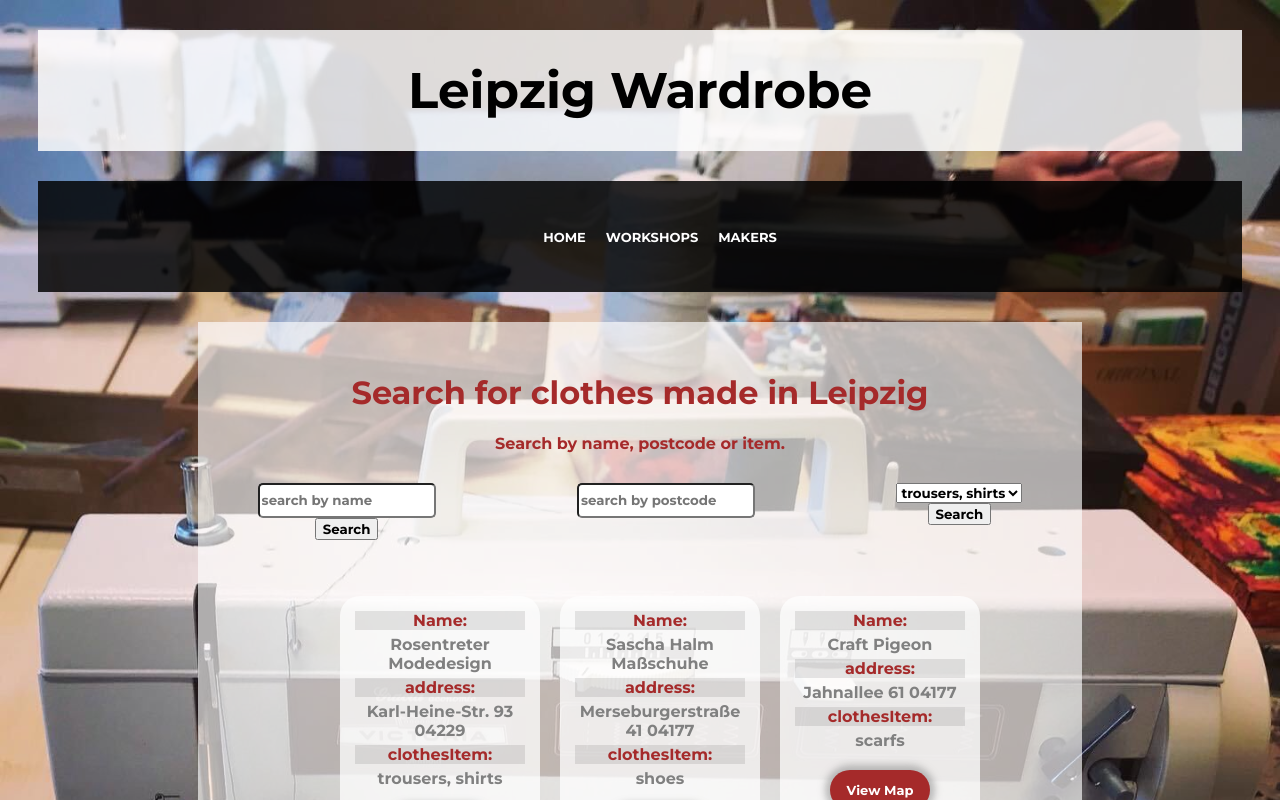
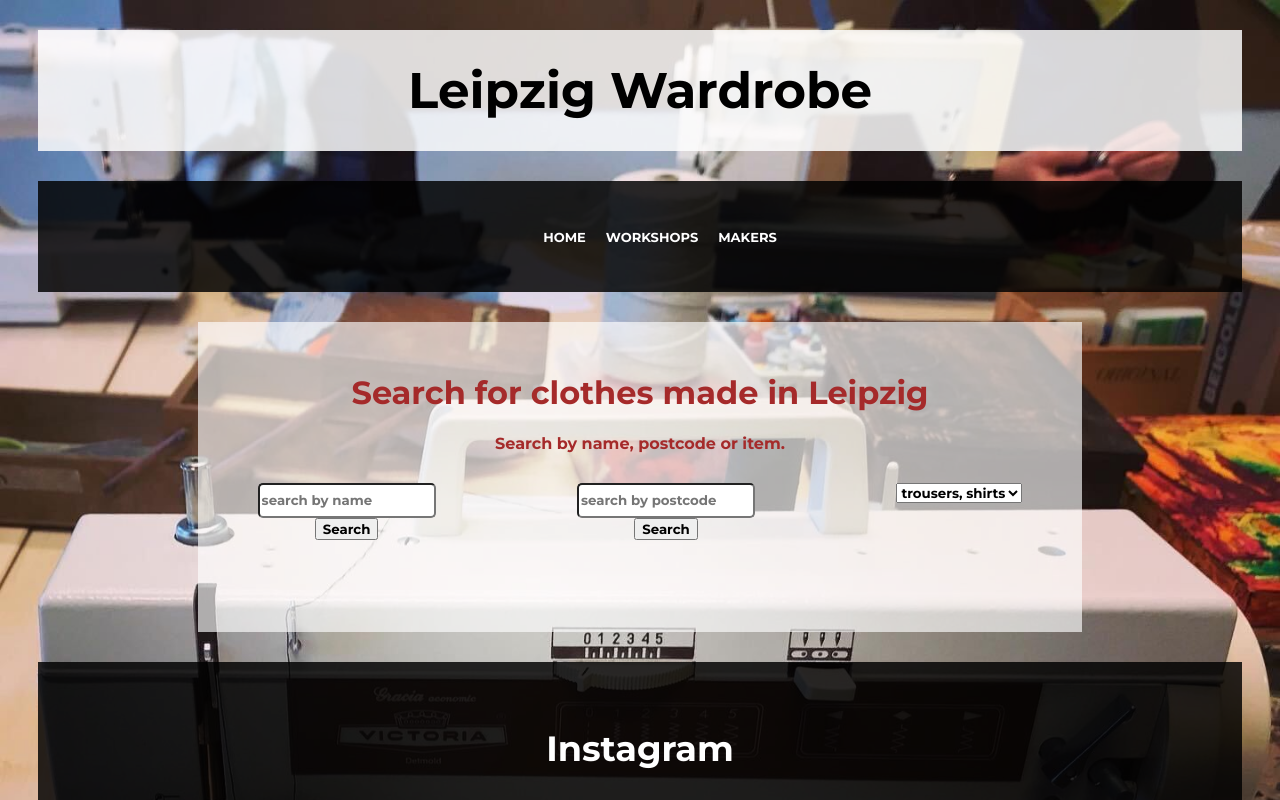
Before and after one commit to Laurazig/leipzig-wardrobe-react, a React (Create React App) app: page /makers in a window 1280 px wide. Shown: the top 800 px of the page. Built offline with nearby package versions, Linux system fonts and the light colour scheme.

Commit message:
droüp down working

```diff
--- a/src/Views/makers/Makers.jsx
+++ b/src/Views/makers/Makers.jsx
@@ -4,60 +4,30 @@ import "./makers.scss"
 import '../../sass/index.scss'
 import makersDB from "../../data.json"
 
-let filteredDate = []
+let filteredData = []
 
 makersDB.forEach(item => {
   console.log(item)
-  let foundItem = filteredDate.some(element => element.clothesItem === item.clothesItem)
+  let foundItem = filteredData.some(element => element.clothesItem === item.clothesItem)
   if (!foundItem) {
-    filteredDate.push(item)
+    filteredData.push(item)
   }
 })
-console.log(filteredDate)
+console.log(filteredData)
 const Makers = () => {
   const [makers, setMakers] = useState([])
   //const [maker, setMaker] = useState([]);
   const [searchName, setSearchName] = useState("");
   const [searchZip, setSearchZip] = useState("");
-  //const [searchClothesItem, setSearchClothesItem] = useState("");
-  const [clothes, setClothes] = useState(["All Clothes"]);
+  //const [ searchClothesItem, setSearchClothesItem ] = useState("");
+  const [ clothes, setClothes ] = useState(["All Clothes"]);
+  const [ filter, setFilter ] = useState()
 
   useEffect(() => {
     setMakers(pretendFetchMakers)
   }, []);
   const pretendFetchMakers = () => {
-    return [
-      {
-        "_id": "62f0271d932613db1ae03b75",
-        "name": "Rosentreter Modedesign",
-        "address": {
-          "building": "93",
-          "street": "Karl-Heine-Str.",
-          "postcode": "04229"
-        },
-        "clothesItem": "trousers, shirts"
-      },
-      {
-        "_id": "62f02836932613db1ae03b76",
-        "name": " Sascha Halm Maßschuhe",
-        "address": {
-          "building": "41",
-          "street": "Merseburgerstraße",
-          "postcode": "04177"
-        },
-        "clothesItem": "shoes"
-      },
-      {
-        "_id": "62f02970932613db1ae03b77",
-        "name": "Craft Pigeon",
-        "address": {
-          "building": "61",
-          "street": "Jahnallee",
-          "postcode": "04177"
-        },
-        "clothesItem": "scarfs"
-      }
-    ]
+    return
   }
 
   const onChangeSearchName = () => {
@@ -73,8 +43,17 @@ const Makers = () => {
   const onChangeSearchZip =()=>{
     //maker.zip
   }
+  const findByZip =()=>{
+    //maker.zip
+  }
 
-
+  const onChangeSearchClothesItem = (e) => {
+    // maker.clothesItem
+    setFilter(e.target.value)
+  }
+  const findByClothesItem = () => {
+    // maker.clothesItem
+  }
   return (
     <div className="containerMain">
       <div className="container">
@@ -109,7 +88,7 @@ const Makers = () => {
               value={searchZip}
             // onChange={onChangeSearchZip}
             />
-            {/* <div className="input-group-append">
+            <div className="input-group-append">
               <button
                 className="btn btn-outline-secondary"
                 type="button"
@@ -117,19 +96,18 @@ const Makers = () => {
               >
                 Search
               </button>
-            </div> */}
+            </div>
           </div>
           <div className="searchDropdown">
-            {/* <select onChange={onChangeSearchClothesItem}> */}
-            <select>
-              {filteredDate.map((maker, index) => {
+            <select onChange={onChangeSearchClothesItem}>
 
+              {filteredData.map((maker, index) => {
                 return (
                   <option value={maker.clothesItem} key={index}> {maker.clothesItem.substring(0, 20)} </option>
                 )
               })}
             </select>
-            <div className="">
+            {/* <div className="">
               <button
                 className="btn btn-outline-secondary"
                 type="button"
@@ -137,11 +115,11 @@ const Makers = () => {
               >
                 Search
               </button>
-            </div>
+            </div> */}
           </div>
         </div>
         <div className="makersCards">
-          <MakersCards />
+          <MakersCards filter={filter}/>
         </div>
       </div>
     </div>
--- a/src/Views/makers/MakersCards.jsx
+++ b/src/Views/makers/MakersCards.jsx
@@ -2,11 +2,12 @@ import React from "react";
 import makersDB from "../../data.json"
 
 const MakersCards = props => {
+    console.log(props.filter)
     return (
         <div className="cardContainer">
             <ul id="workshopListUL">
                 {
-                    makersDB.map((maker, index) => {
+                   makersDB.filter(maker=>maker.clothesItem=== props.filter).map((maker, index) => {
                         const address = `${maker.address.building} ${maker.address.street}, ${maker.address.postcode}`;
                         return (
                             <li key={index} >
```
